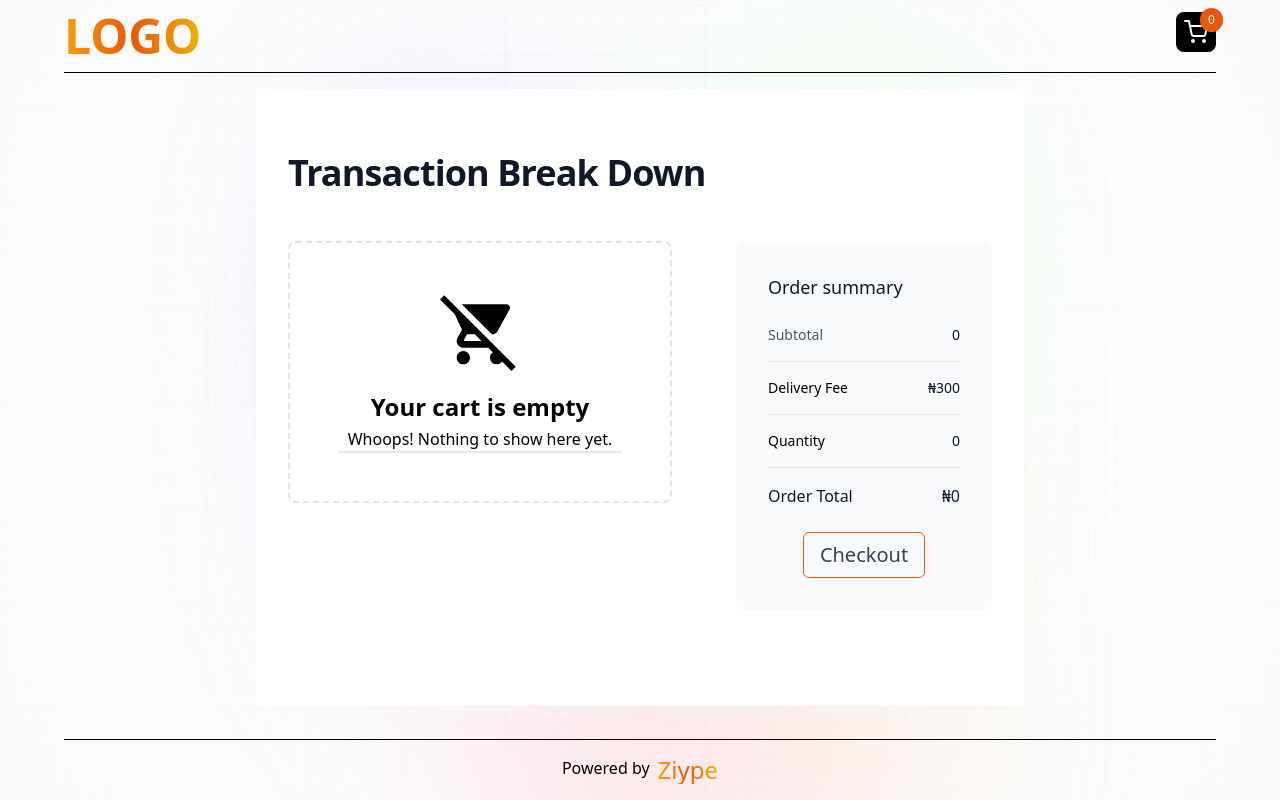
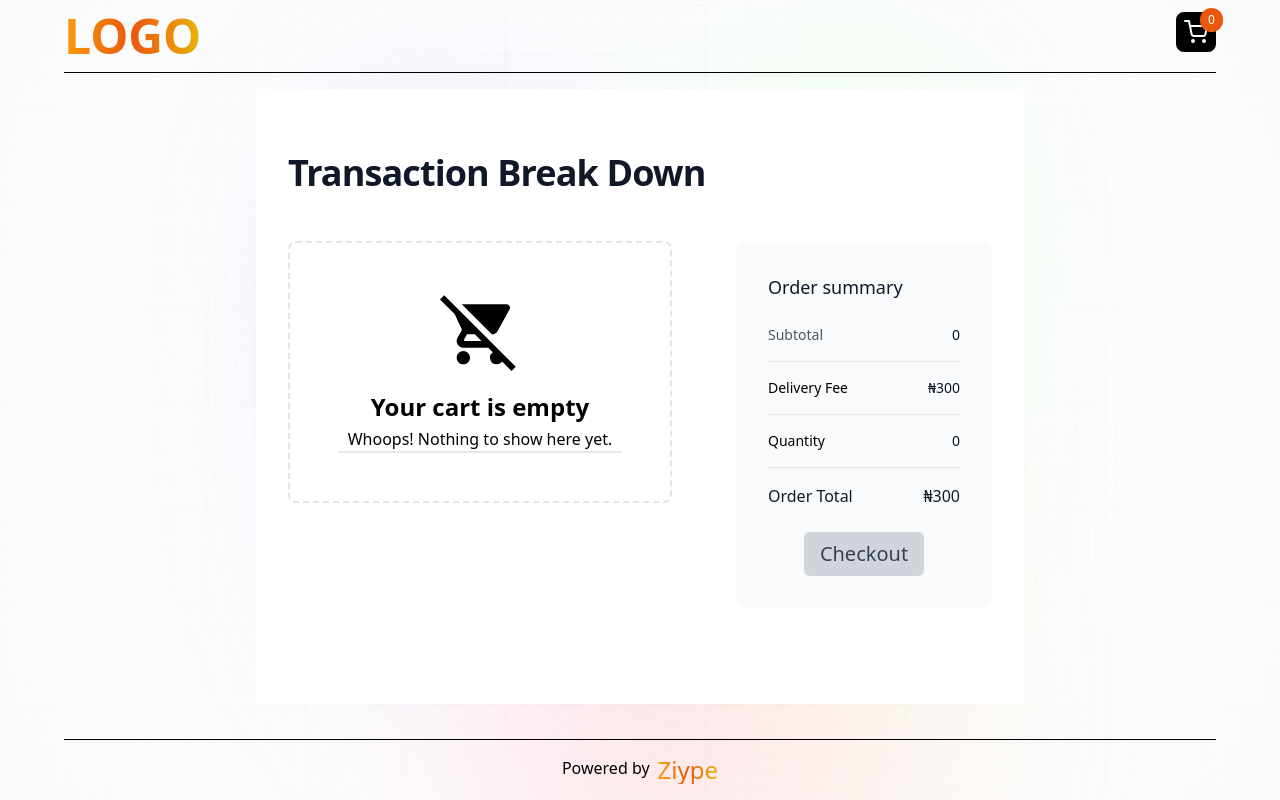
Before and after one commit to Abdullahi-design/todo-test, a Next.js app: page /cart in a window 1280 px wide. Built offline with nearby package versions, Linux system fonts and the light colour scheme.

Commit message:
added checkout button to paystack

```diff
--- /dev/null
+++ b/app/api/payments/buyFood/route.js
@@ -0,0 +1,50 @@
+
+export const POST = async function (request) {
+    const secretKey = process.env.PAYSTACK_SECRET_KEY;
+    const URL = process.env.NEXT_PUBLIC_URL;
+
+    const {
+        email,
+        totalPrice,
+        foodId,
+        // restaurantId,
+    } = await request.json();
+
+    const options = {
+        hostname: 'api.paystack.co',
+        port: 443,
+        path: '/transaction/initialize',
+        method: 'POST',
+        headers: {
+            Authorization: `Bearer ${secretKey}`,
+            'Content-Type': 'application/json'
+        }
+    }
+
+
+    try {
+      const paystackData = {
+        email: 'abdullaihsmohd3000@gmail.com',
+        amount: totalPrice * 100, // Convert to kobo (NGN 100 = 10000 kobo),
+        callback_url: `${URL}/thankYou`,
+        metadata: {
+            foodId
+        }
+      };
+
+      const paystackResponse = await fetch(`https://${options.hostname}${options.path}`, {
+        ...options,
+        body: JSON.stringify(paystackData),
+      });
+
+
+      const paystackResult = await paystackResponse.json();
+
+      console.log(paystackResult);
+
+      return new Response(JSON.stringify(paystackResult), { status: 200 });
+    } catch (error) {
+      console.error(error);
+      return new Response("Failed to create a new product", { status: 500 });
+    }
+}
--- a/app/cart/page.tsx
+++ b/app/cart/page.tsx
@@ -8,6 +8,7 @@ import Image from 'next/image'
 import Link from 'next/link'
 import { useEffect, useState } from 'react'
 import { useCart } from '../hooks/use-cart'
+import Checkout from "@/components/Checkout";
 
 const Page = () => {
   const { items, removeItem } = useCart()
@@ -108,7 +109,7 @@ const Page = () => {
                                     ₦{food.price}
                                     </p>
                                     <p className='mt-1 text-sm font-medium text-gray-900'>
-                                    <span className=" font-normal">amount:</span> {quantity}
+                                    <span className=" font-normal">quantity:</span> {quantity}
                                     </p>
                                 </div>
 
@@ -196,7 +197,7 @@ const Page = () => {
                 </div>
                 <div className='text-base font-medium text-gray-900'>
                   {isMounted ? (
-                    <span>₦{(cartTotal + fee) * quantity}</span>
+                    <span>₦{(cartTotal + fee)}</span>
                   ) : (
                     <FiLoader className='h-4 w-4 animate-spin text-muted-foreground' />
                   )}
@@ -205,18 +206,7 @@ const Page = () => {
             </div>
 
             <div className='mt-6'>
-              <button
-                // disabled={items.length === 0 || isLoading}
-                // onClick={() =>
-                //   createCheckoutSession({ productIds })
-                // }
-                className='w-fit px-4 py-2 border border-orange-600 mx-auto flex justify-center mt-4 hover:text-white hover:bg-orange-600 rounded-md text-xl text-gray-700'
-                size='lg'>
-                {isLoading ? (
-                  <FiLoader className='w-4 h-4 animate-spin mr-1.5' />
-                ) : null}
-                Checkout
-              </button>
+              <Checkout cartTotal={cartTotal} fee={fee} items={items} isLoading={isLoading}/>
             </div>
           </section>
         </div>
--- /dev/null
+++ b/components/Checkout.tsx
@@ -0,0 +1,68 @@
+import { useRouter } from 'next/navigation';
+import React, { useState } from 'react'
+import { FiLoader } from 'react-icons/fi'
+
+const Checkout = ({cartTotal, fee, items, isLoading}:{cartTotal: number, fee: number, items: any, isLoading: boolean}) => {
+
+    const [email, setEmail] = useState('');
+    const [foodId, setFoodId] = useState('');
+    const [isModalOpen, setIsModalOpen] = useState(false);
+
+    const router = useRouter()
+
+    const handleCheckout = async (food: any) => {
+        try {
+
+            food.map((item: any) => {
+                setFoodId(item.food.id)
+
+            })
+
+            const totalPrice = cartTotal + fee;
+
+            if (foodId) {
+
+                // Fetch the Paystack response after navigation
+                const response = await fetch(`/api/payments/buyFood`, {
+                method: "POST",
+                body: JSON.stringify({
+                    // email,
+                    totalPrice,
+                    foodId,
+                    // restaurantId,
+                }),
+                headers: { "Content-Type": "application/json" },
+                });
+                const paystackResponse = await response.json();
+
+                // Log the Paystack response
+                // console.log('Paystack Response:', paystackResponse);
+
+                if (paystackResponse.status == true) {
+                await router.push(`${paystackResponse.data.authorization_url}`)
+                }
+            } else {
+                // <EmailModal cta={food.cta} enteredEmail={enteredEmail} setEnteredEmail={setEnteredEmail}/>
+                setIsModalOpen(true);
+            }
+        } catch (error) {
+          console.error('Error navigating to food URL:', error);
+          // Handle the error as needed
+        }
+    };
+
+    return (
+        <button
+        disabled={cartTotal < 400}
+        onClick={() => handleCheckout(items)}
+        className={`w-fit px-4 py-2 ${cartTotal < 400 ? 'bg-gray-300 cursor-not-allowed' : 'border border-orange-600 hover:text-white hover:bg-orange-600'} mx-auto flex justify-center mt-4 rounded-md text-xl text-gray-700`}
+        >
+            {isLoading ? (
+                <FiLoader className='w-4 h-4 animate-spin mr-1.5' />
+            ) : null}
+            Checkout
+        </button>
+    )
+}
+
+export default Checkout
```
